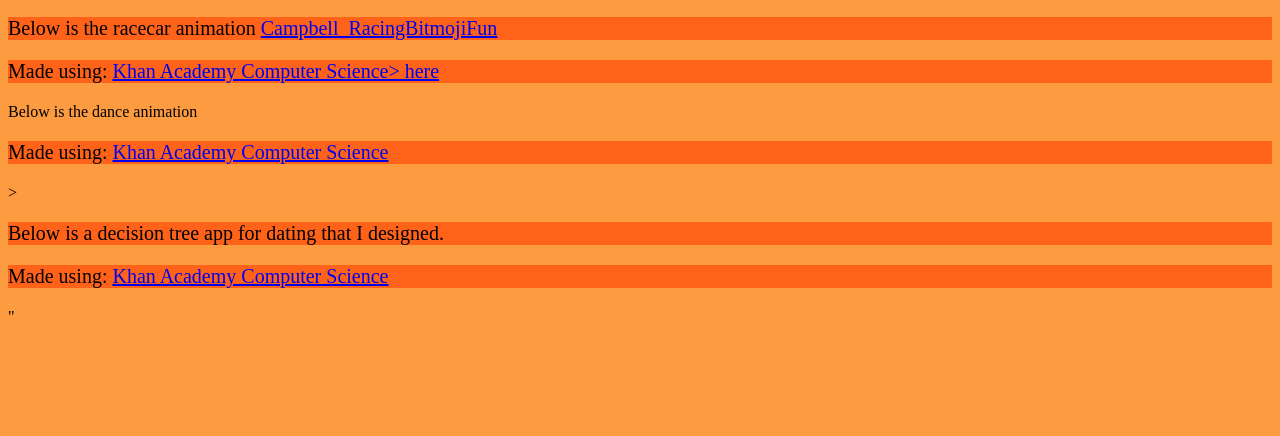
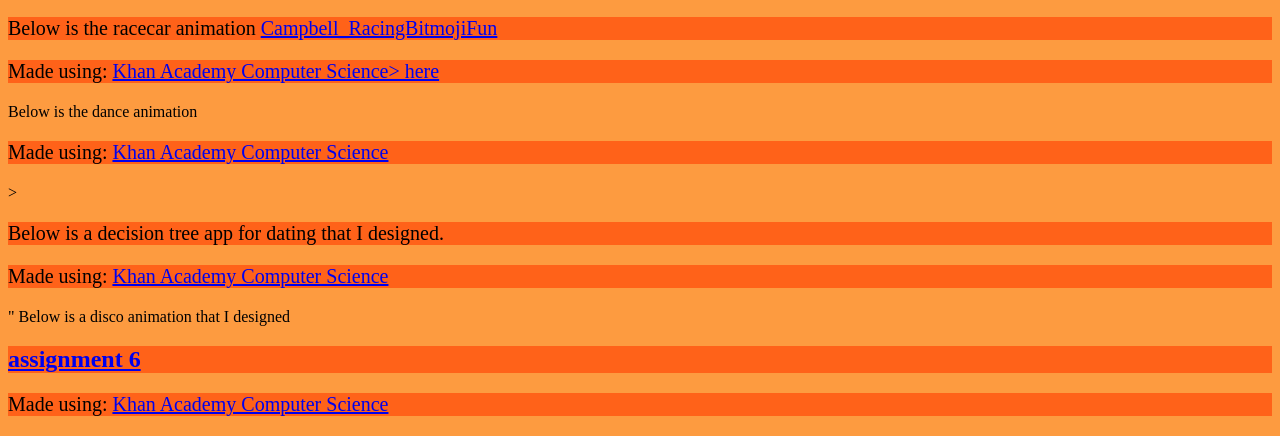
Before and after one commit to brentyras/brentyras.github.io, a plain HTML site: page javascripts.html in a window 1280 px wide. Shown: the part 567-1003 px from the top of the page. Before the commit the page ends 901 px from the top, so only its background shows below. Drawn offline with Linux system fonts and the light colour scheme; a script that the page names is missing.

Commit message:
Add files via upload

```diff
--- a/javascripts.html
+++ b/javascripts.html
@@ -18,6 +18,8 @@
         </div><p>
           Below is a decision tree app for dating that I designed.<p>
         <h2></a></h2><script src="https://www.khanacademy.org/computer-programming/assignment-5-part-1/5087547458502656/embed.js?editor=yes&buttons=yes&author=yes&embed=yes"></script><p>Made using: <a href="http://www.khanacademy.org/computer-programming">Khan Academy Computer Science</a></p>"</h2>
+        Below is a  disco animation that I designed
+        <h2><a href="https://www.khanacademy.org/computer-programming/assignment-6/5376127885033472">assignment 6</a></h2><script src="https://www.khanacademy.org/computer-programming/assignment-6/5376127885033472/embed.js?editor=yes&buttons=yes&author=yes&embed=yes"></script><p>Made using: <a href="http://www.khanacademy.org/computer-programming">Khan Academy Computer Science</a></p>
     </body>
 
 </html>
```
